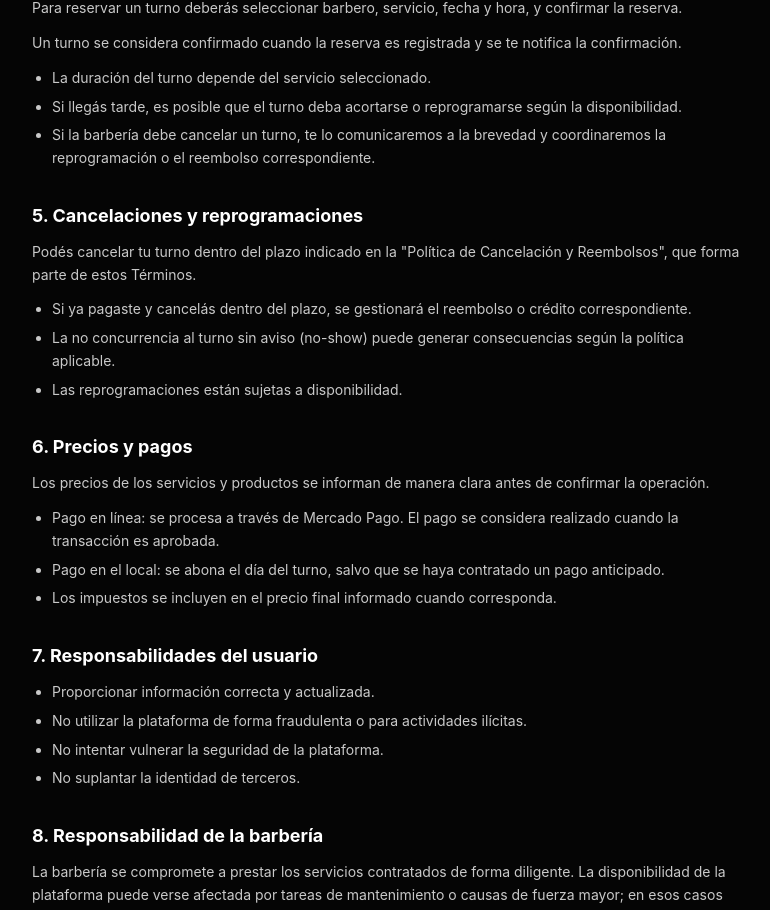
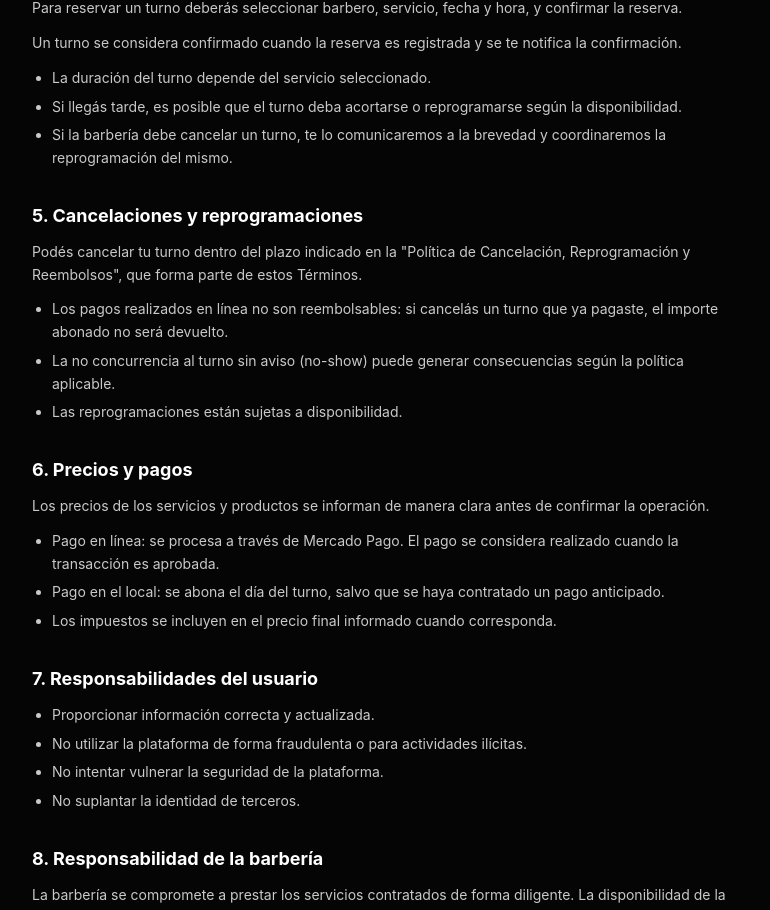
Before and after one commit to arenasFran/proyecto-integrador-Pedro-Fran, a React (Vite) app in the folder frontend-barber/: page /terminos in a window 1280 px wide. Shown: the part 940-1850 px from the top of the page, without its empty margins (380-1150 px from the left). Built offline with nearby package versions, Linux system fonts and the light colour scheme; no server answers; what @mercadopago/sdk-react would draw is missing.

Commit message:
fix(frontend): políticas sin reembolsos (pagos en línea no reembolsables)

```diff
--- a/frontend-barber/src/constants/legal.ts
+++ b/frontend-barber/src/constants/legal.ts
@@ -101,7 +101,7 @@ export const legalDocuments: LegalDocument[] = [
             items: [
               'La duración del turno depende del servicio seleccionado.',
               'Si llegás tarde, es posible que el turno deba acortarse o reprogramarse según la disponibilidad.',
-              'Si la barbería debe cancelar un turno, te lo comunicaremos a la brevedad y coordinaremos la reprogramación o el reembolso correspondiente.',
+              'Si la barbería debe cancelar un turno, te lo comunicaremos a la brevedad y coordinaremos la reprogramación del mismo.',
             ],
           },
         ],
@@ -112,12 +112,12 @@ export const legalDocuments: LegalDocument[] = [
         blocks: [
           {
             kind: 'p',
-            text: 'Podés cancelar tu turno dentro del plazo indicado en la "Política de Cancelación y Reembolsos", que forma parte de estos Términos.',
+            text: 'Podés cancelar tu turno dentro del plazo indicado en la "Política de Cancelación, Reprogramación y Reembolsos", que forma parte de estos Términos.',
           },
           {
             kind: 'list',
             items: [
-              'Si ya pagaste y cancelás dentro del plazo, se gestionará el reembolso o crédito correspondiente.',
+              'Los pagos realizados en línea no son reembolsables: si cancelás un turno que ya pagaste, el importe abonado no será devuelto.',
               'La no concurrencia al turno sin aviso (no-show) puede generar consecuencias según la política aplicable.',
               'Las reprogramaciones están sujetas a disponibilidad.',
             ],
@@ -360,7 +360,7 @@ export const legalDocuments: LegalDocument[] = [
     title: 'Política de Cancelación, Reprogramación y Reembolsos',
     version: legalConfig.cancellationsVersion,
     description:
-      'Reglas claras sobre cancelaciones, reprogramaciones y reembolsos de turnos.',
+      'Reglas claras sobre cancelaciones, reprogramaciones y reembolsos de turnos. Los pagos en línea no son reembolsables.',
     sections: [
       {
         id: 'cancelacion-turno',
@@ -372,7 +372,7 @@ export const legalDocuments: LegalDocument[] = [
           },
           {
             kind: 'p',
-            text: `Si cancelás con menos de ${legalConfig.cancelMinHours} horas de anticipación, la cancelación tardía podrá generar las consecuencias indicadas en esta política.`,
+            text: `Si cancelás con menos de ${legalConfig.cancelMinHours} horas de anticipación, la cancelación tardía podrá generar las consecuencias indicadas en esta política. En caso de que el turno haya sido pagado en línea, no se realizará ningún reembolso.`,
           },
           {
             kind: 'p',
@@ -389,7 +389,7 @@ export const legalDocuments: LegalDocument[] = [
             items: [
               'Podés reprogramar tu turno dentro de los plazos y la disponibilidad existente.',
               'Las reprogramaciones están sujetas a la disponibilidad de agenda.',
-              'Si no hay disponibilidad para reprogramar, se te ofrecerá un nuevo turno o el reembolso correspondiente.',
+              'Si no hay disponibilidad para reprogramar, se te ofrecerá un nuevo turno.',
             ],
           },
         ],
@@ -406,7 +406,6 @@ export const legalDocuments: LegalDocument[] = [
             kind: 'list',
             items: [
               'Reprogramar el turno sin costo, o',
-              'Recibir un reembolso del importe abonado, o',
               'Un crédito a favor para futuros servicios.',
             ],
           },
@@ -418,7 +417,7 @@ export const legalDocuments: LegalDocument[] = [
         blocks: [
           {
             kind: 'p',
-            text: 'Cuando corresponda un reembolso de un pago realizado en línea, el mismo se procesará a través de Mercado Pago. El plazo efectivo de acreditación del dinero depende de los tiempos de procesamiento de Mercado Pago y de la entidad emisora de la tarjeta.',
+            text: 'Los pagos realizados en línea no son reembolsables. Si cancelás tu turno o no te presentás al mismo, el importe abonado no será devuelto.',
           },
         ],
       },
```
